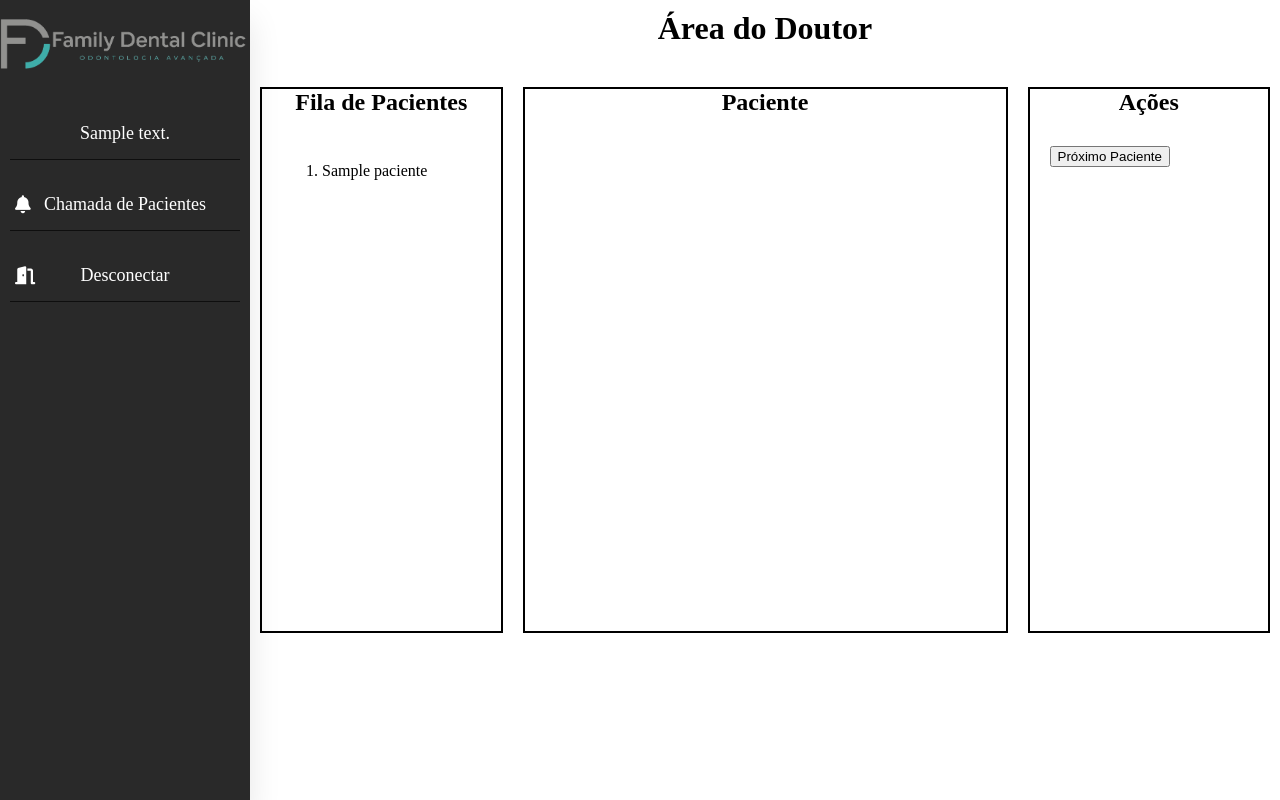
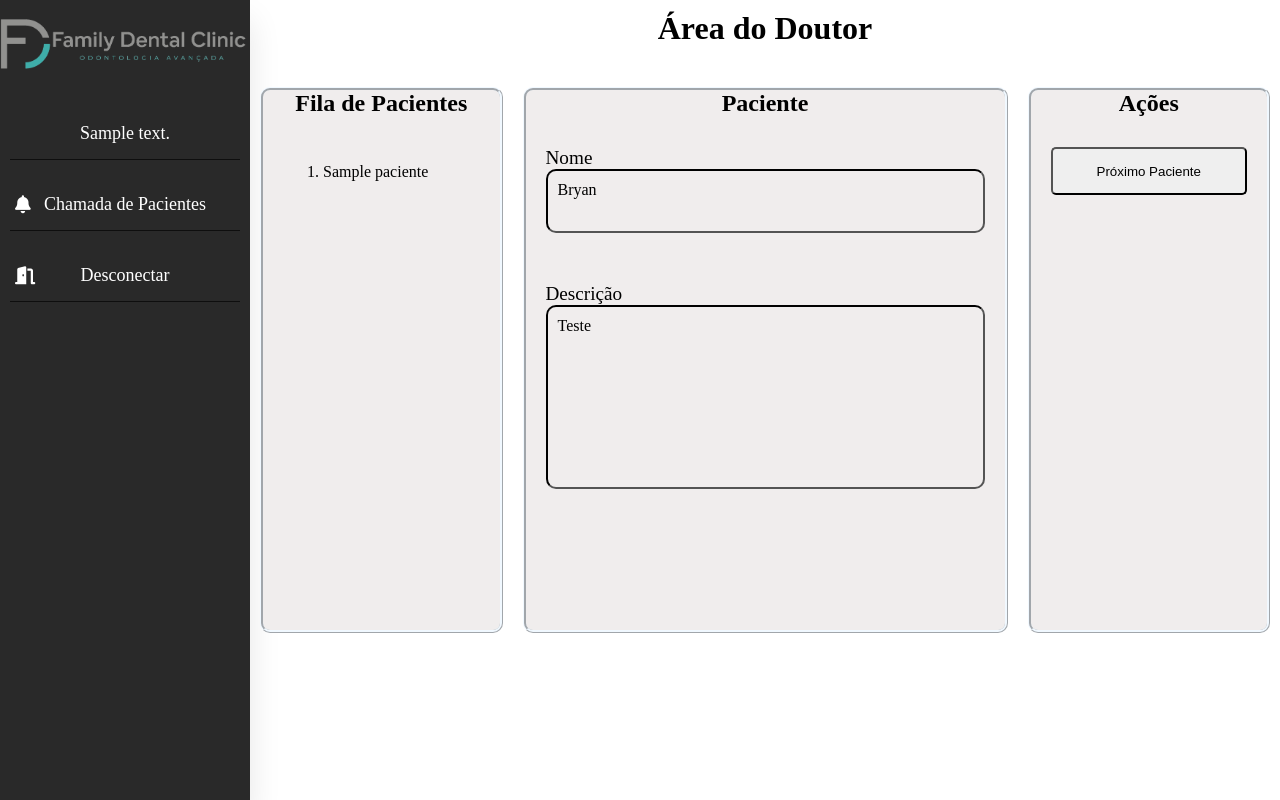
Before and after one commit to TheBraio/Clinica, a Flask app: template templates/doutor_home.html in a window 1280 px wide. Run offline with Flask 3, Linux system fonts and the light colour scheme; the template is opened without the code that fills it: values that come from a table or form of the project are taken from there, most other values are stand-ins (such as "Sample title", 1, 10 or a date in 2020); some libraries are stand-ins or nearby versions.

Commit message:
Versão final (quase)

```diff
--- a/routes.py
+++ b/routes.py
@@ -100,6 +100,7 @@ def cadastrar_funcionario():
 
             novo_funcionario = Doutor(nome=nome, consultorio=consultorio, cpf = cpf, admin = admin)
 
+
         elif cargo == "atendente":
             setor = data.get("setor")
             if not setor:
@@ -108,14 +109,15 @@ def cadastrar_funcionario():
                 return status
 
             novo_funcionario = Atendente(nome=nome, setor=setor, cpf = cpf, admin = admin)
-
         else:
             status.message = 'Por favor forneça um cargo válido (doutor/atendente)'
             status.category = 'error'
             return status
 
+
         db.session.add(novo_funcionario)
         db.session.commit()
+
 
         return status
 
--- a/static/css/doutor_mainpage.css
+++ b/static/css/doutor_mainpage.css
@@ -18,10 +18,12 @@
 .block {
     display:flex;
     flex-direction: column;
-    border: 2px solid;
+    border: 3px ridge aliceblue;
+    border-radius: 10px;
     padding-left: 20px;
     padding-right: 20px;
     max-height: 100%;
+    background-color: rgb(240, 237, 237);
 }
 
 .title {
@@ -47,6 +49,33 @@
     white-space: normal;
 }
 
+.block-paciente {
+    display: flex;
+    flex-direction: column;
+}
+
+#nomeSpan {
+    height:2.5rem;
+    border: 2px inset black;
+    border-radius: 10px;
+    margin-bottom: 50px;
+    padding: 10px;
+}
+
+.nomeLabel {
+    font-size: 1.2rem;
+}
+
+#descricaoSpan {
+    height:10rem;
+    border: 2px inset black;
+    border-radius: 10px;
+    padding: 10px;
+}
+
+.descricaoLabel {
+    font-size: 1.2rem;
+}
 
 li {
     word-wrap: break-word;
@@ -57,3 +86,10 @@ ol {
     max-height: 100%;
     overflow: auto;
 }
+
+.proxPaciente {
+    width: 100%;
+    height: 10%;
+    border-radius: 5px;
+    cursor: pointer;
+}
--- a/templates/doutor_home.html
+++ b/templates/doutor_home.html
@@ -11,8 +11,8 @@
     <div class="container">
         <div class="block">
             <span class="subtitles text-fila">Fila de Pacientes</span>
-            <div class="block-pacientes" id = 'fila_pacientes'>
-                <ol>
+            <div class="block-pacientes" >
+                <ol id = 'fila_pacientes'>
                 {% for paciente in fila %}
                     <li>{{ paciente }}</li>
                 {% endfor %}
@@ -22,13 +22,16 @@
         <div class="block">
             <span class="subtitles text-paciente">Paciente</span>
             <div class="block-paciente">
-
+                <label class='nomeLabel' for="">Nome</label>
+                <span id="nomeSpan" >{{ paciente.nome if paciente else ''}}</span>
+                <label class="descricaoLabel" for="">Descrição</label>
+                <span id="descricaoSpan">{{ paciente.descricao if paciente else '' }}</span>
             </div>
         </div>
         <div class="block">
             <span class="subtitles text-acoes">Ações</span>
-            <form action="/next_patient" method="POST">
-                <button>Próximo Paciente</button>
+            <form action="/next_patient" method="POST" style="height: 100%">
+                <button class="proxPaciente">Próximo Paciente</button>
             </form>
         </div>
     </div>
--- a/views.py
+++ b/views.py
@@ -44,7 +44,7 @@ def cadastrar():
 def doutor():
     from websocket import fila_pacientes
     fila_pacientes_list = [pac.nome for pac in fila_pacientes.queue]
-    return render_template_nav("doutor_home.html", fila=fila_pacientes_list)
+    return render_template_nav("doutor_home.html", fila=fila_pacientes_list, paciente=session['paciente'] if 'paciente' in session else False)
 # Rotas do doutor
 
 
--- a/websocket.py
+++ b/websocket.py
@@ -67,6 +67,7 @@ def next_patient():
                 'chamadas': ultimos_chamados_list
             }
         )
+        session['paciente'] = {'nome': paciente_atual[0].nome, 'descricao': paciente_atual[0].descricao}
         return redirect('/doutor/home')
     else:
         return jsonify({"status": "error", "message": "Fila vazia"}), 404
```
Also changed, not shown: instance/dados.db.
